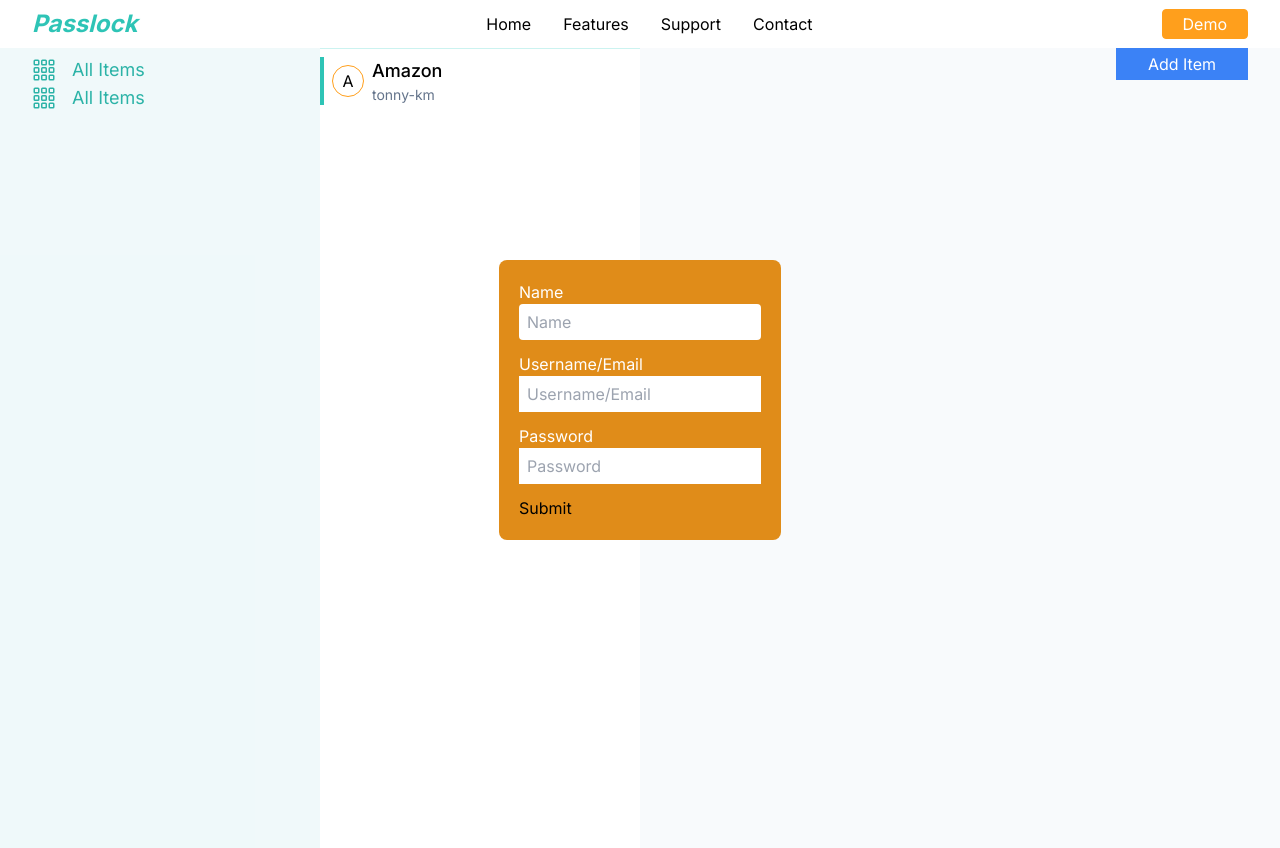
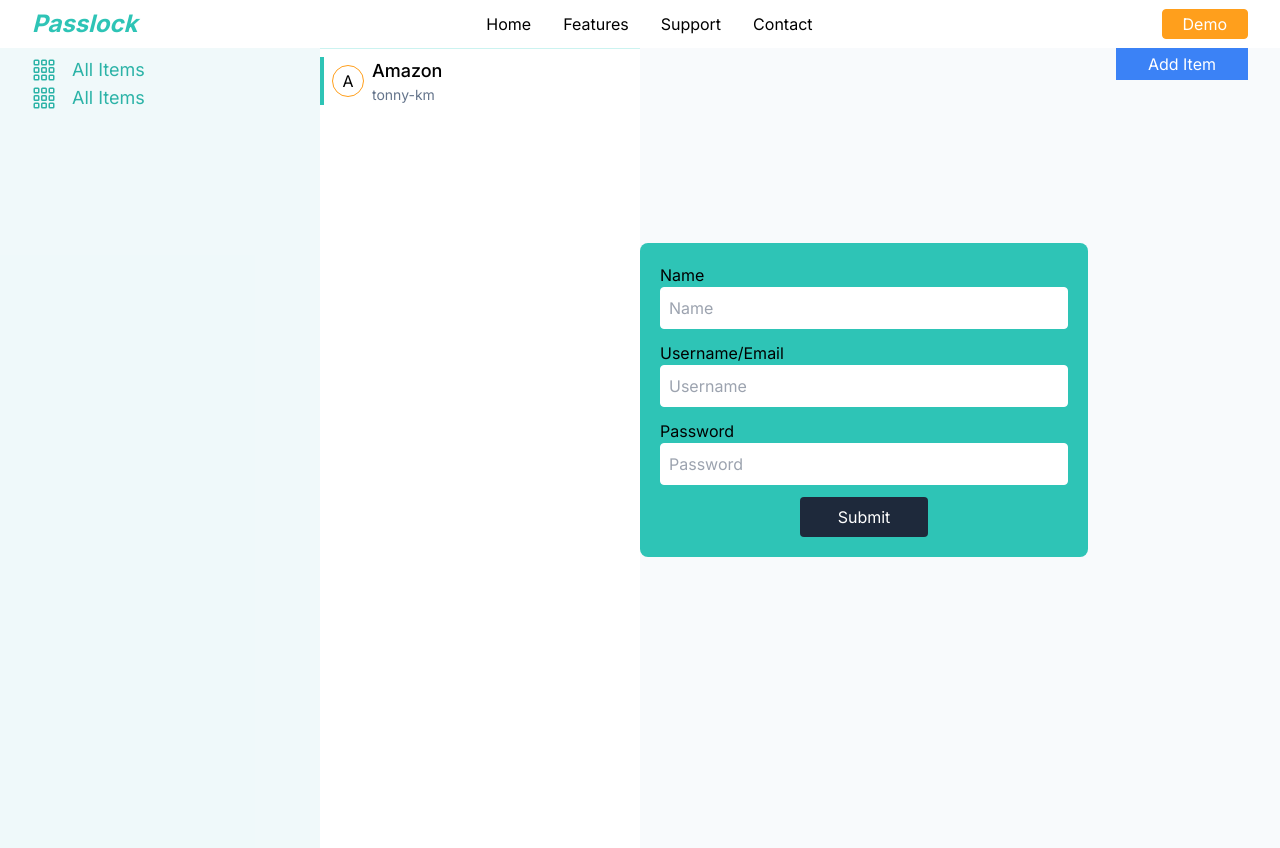
Before and after one commit to Tonnykimanthi/passlock, a Next.js app: page /demo in a window 1280 px wide. Built offline with nearby package versions, Linux system fonts and the light colour scheme.

Commit message:
Update AddItemForm.tsx

```diff
--- a/components/ui/AddItemForm.tsx
+++ b/components/ui/AddItemForm.tsx
@@ -17,6 +17,9 @@ const AddItemForm = () => {
   } = useContext(AppContext) as Context;
 
   const handleSubmit = () => {
+    if (nameField === "" || userNameField === "") {
+      console.log("NO");
+    } else {
       setItemsList((prev) => [
         ...prev,
         {
@@ -25,11 +28,12 @@ const AddItemForm = () => {
           password: passwordField,
         },
       ]);
+    }
   };
 
   return (
     <form
-      className="absolute left-1/2 top-1/2 -translate-x-1/2 -translate-y-1/2 space-y-3 rounded-lg bg-accentDark p-5 [&>div>label]:text-white [&>div]:flex [&>div]:flex-col"
+      className="[&>div>label]:text-whit -translate-x-1/ absolute left-1/2 top-1/2 w-full max-w-md -translate-y-1/2 space-y-3 rounded-lg bg-primary p-5 [&>div]:flex [&>div]:flex-col"
       onSubmit={(e) => {
         e.preventDefault();
       }}
@@ -41,7 +45,7 @@ const AddItemForm = () => {
           name="name"
           value={nameField}
           placeholder="Name"
-          className="rounded py-1.5 pl-2 outline-none"
+          className="rounded border border-white py-2 pl-2 outline-none transition focus:border-secondary"
           onChange={(e) => setNameField(e.target.value)}
         />
       </div>
@@ -51,8 +55,8 @@ const AddItemForm = () => {
           type="text"
           name="user-name-email"
           value={userNameField}
-          placeholder="Username/Email"
-          className="py-1.5 pl-2"
+          placeholder="Username"
+          className="rounded border border-white py-2 pl-2 outline-none transition focus:border-secondary"
           onChange={(e) => setUserNameField(e.target.value)}
         />
       </div>
@@ -63,11 +67,16 @@ const AddItemForm = () => {
           name="password"
           value={passwordField}
           placeholder="Password"
-          className="py-1.5 pl-2"
+          className="rounded border border-white py-2 pl-2 outline-none transition focus:border-secondary"
           onChange={(e) => setPasswordField(e.target.value)}
         />
       </div>
-      <input type="submit" value="Submit" onClick={handleSubmit} />
+      <input
+        type="submit"
+        value="Submit"
+        className="mx-auto block w-32 cursor-pointer rounded bg-slate-800 py-2 text-white transition hover:bg-slate-950"
+        onClick={handleSubmit}
+      />
     </form>
   );
 };
```
Lines whose indentation alone changed are shown as unchanged.
